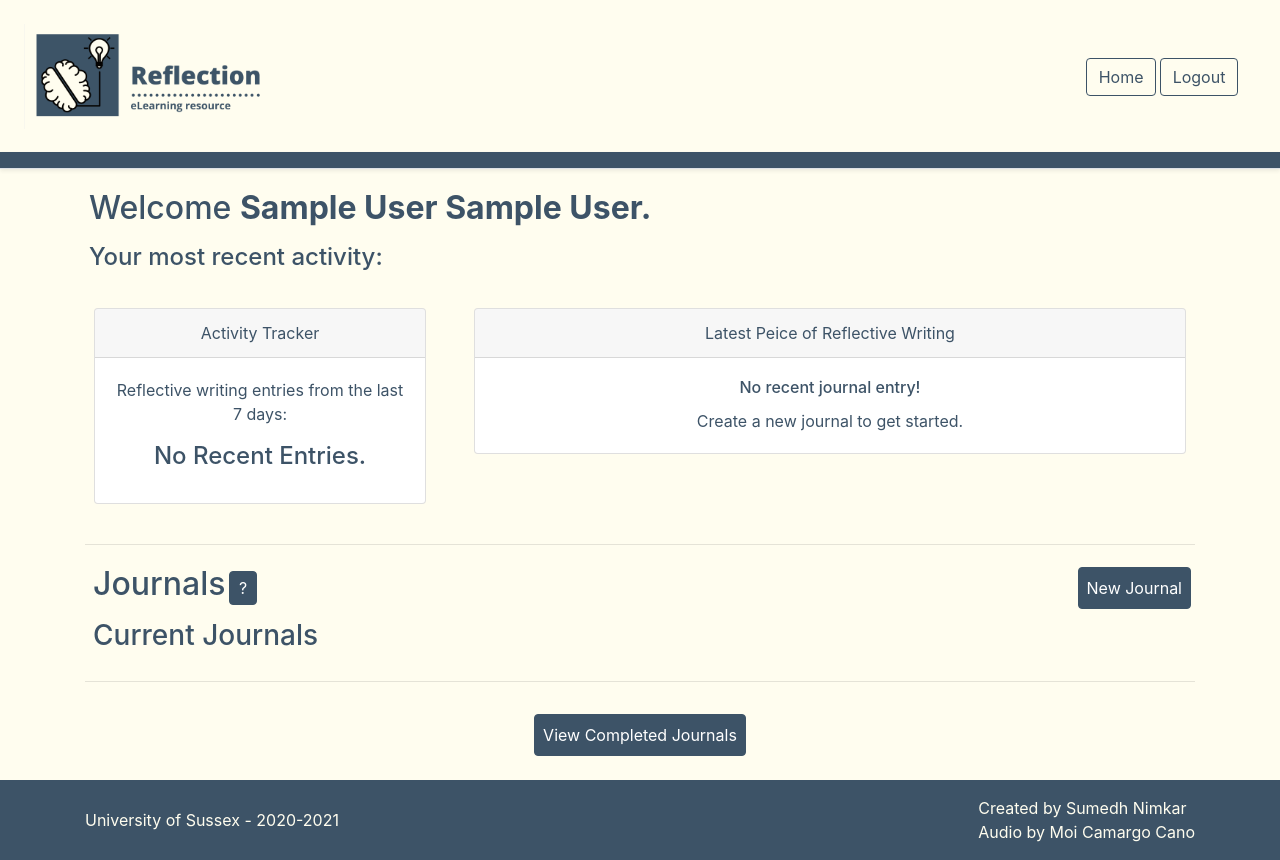
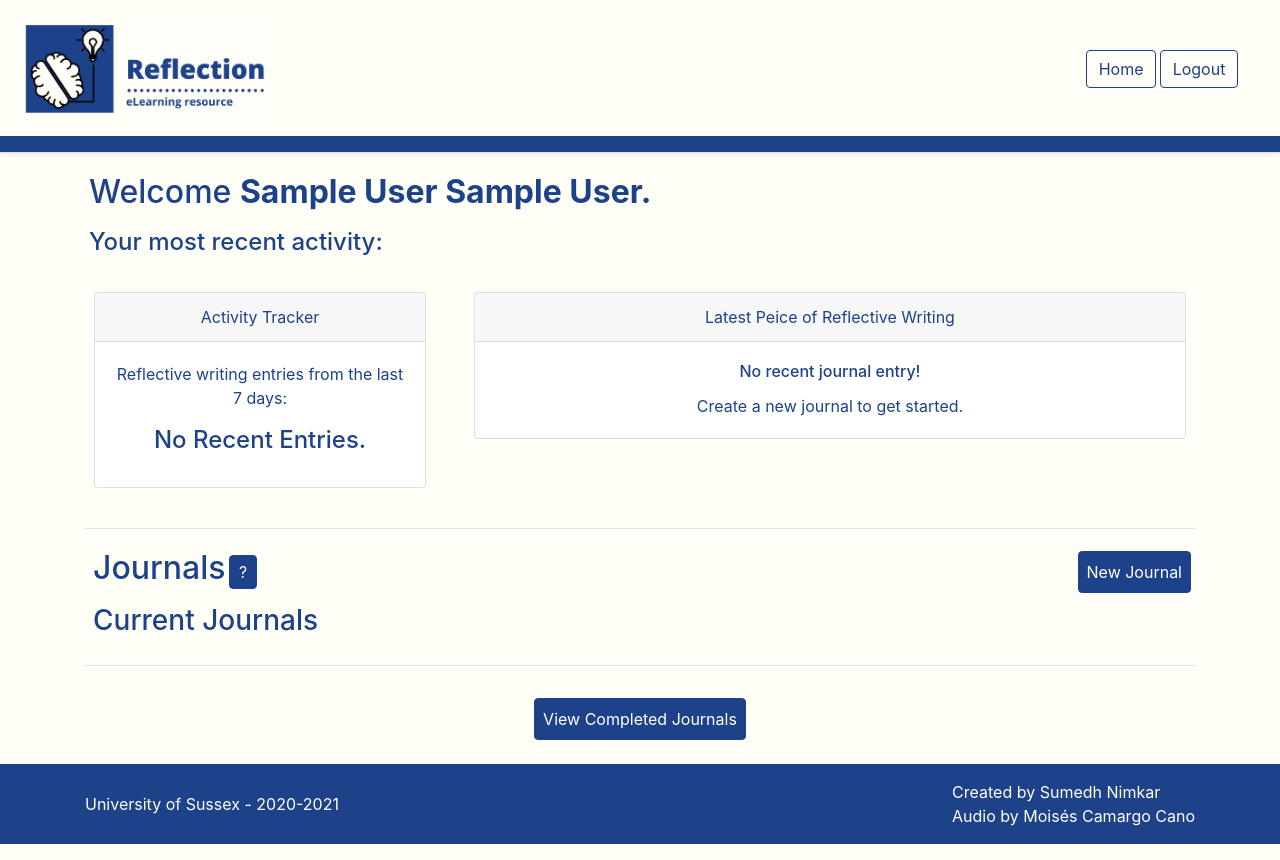
Before and after one commit to S-Nimkar/RWFA, a PHP site: page / in a window 1280 px wide. Run offline with PHP 8.4, Linux system fonts and the light colour scheme; the visitor is signed in with stand-in values (Sample User, id 1); data that the repository does not hold is empty.

Commit message:
Design Changes

```diff
--- a/Styles/master.css
+++ b/Styles/master.css
@@ -1,21 +1,21 @@
 
 .d-blue-max{
-	background: #3d5367!important;
+	background: #1D4289!important;
 }
 .d-blue-min{
-	color: #3d5367!important;
+	color: #1D4289!important;
 }
 
 .d-blue-btn {
-	color: #3d5367;
-    border-color: #3d5367;
+	color: #1D4289;
+    border-color: #1D4289;
     margin: 0.1rem;
 }
 
 .d-blue-btn-primary {
 	color: #fff;
-    background-color: #3d5367;
-    border-color: #3d5367;
+    background-color: #1D4289;
+    border-color: #1D4289;
 }
 
 .d-blue-btn-primary:hover {
@@ -26,8 +26,8 @@
 
 .d-blue-btn:hover {
 	color: #fff;
-    background-color: #3d5367;
-    border-color: #3d5367;
+    background-color: #1D4289;
+    border-color: #1D4289;
 }
 
 .lower-header{
@@ -39,11 +39,11 @@
 	color: #b2cecf;
 }
 .o-white-max {
-	background: #fffdef;
+	background: #FFFEF7;
 }
 
 .o-white-min {
-	color: #fffdef;
+	color: #FFFEF7;
 }
 
 .journal-text-area {
@@ -65,7 +65,7 @@
 	white-space: nowrap;
 }
 .wordcount-text {
-	background: #fffdef;
+	background: #FFFEF7;
 }
 
 .poscomment-text{
--- a/Views/meta_footer.php
+++ b/Views/meta_footer.php
@@ -2,6 +2,6 @@
 	<span>University of Sussex - 2020-2021</span>
 	<div class="d-flex flex-column">
 		<span>Created by Sumedh Nimkar</span>
-		<span>Audio by Moi Camargo Cano</span>
+		<span>Audio by Moisés Camargo Cano</span>
 	</div>
 </div>
```
Also changed, not shown: Styles/header-logo.png, Styles/reflection-img.png, 1 other file.
